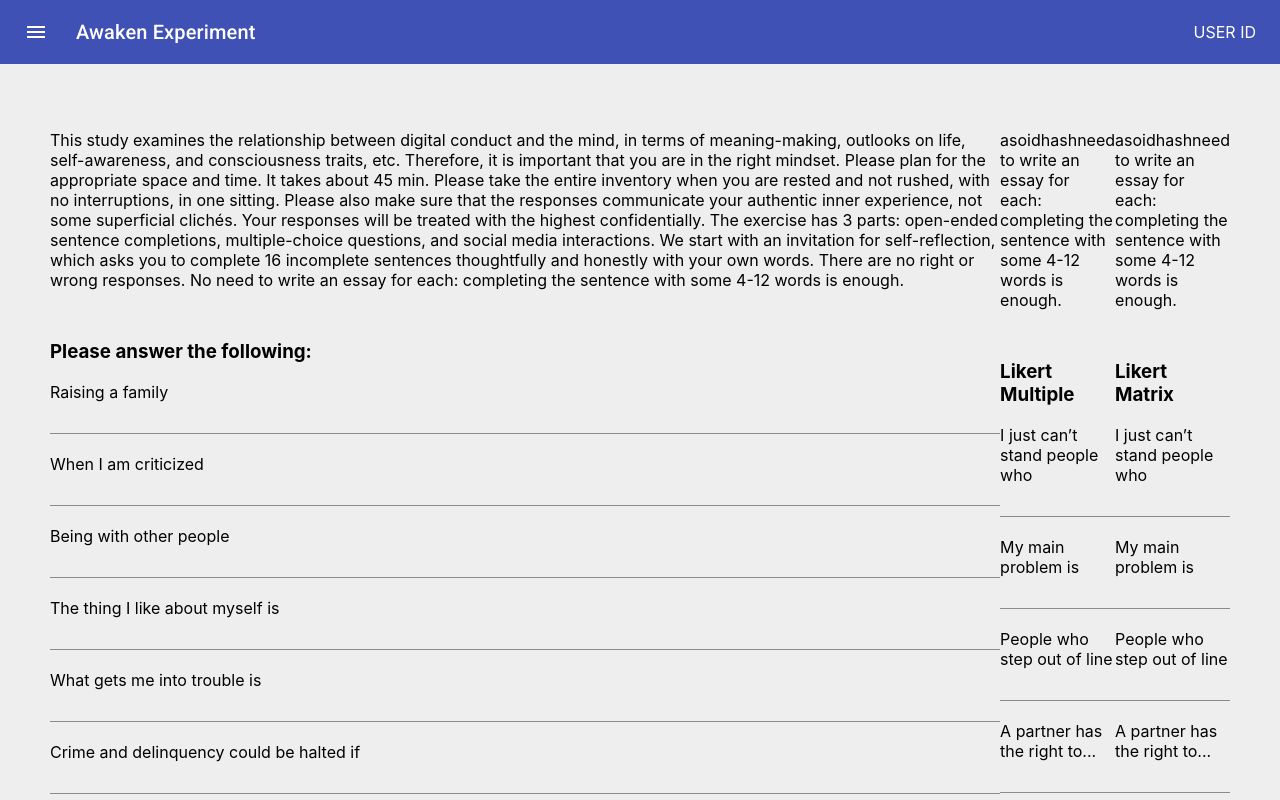
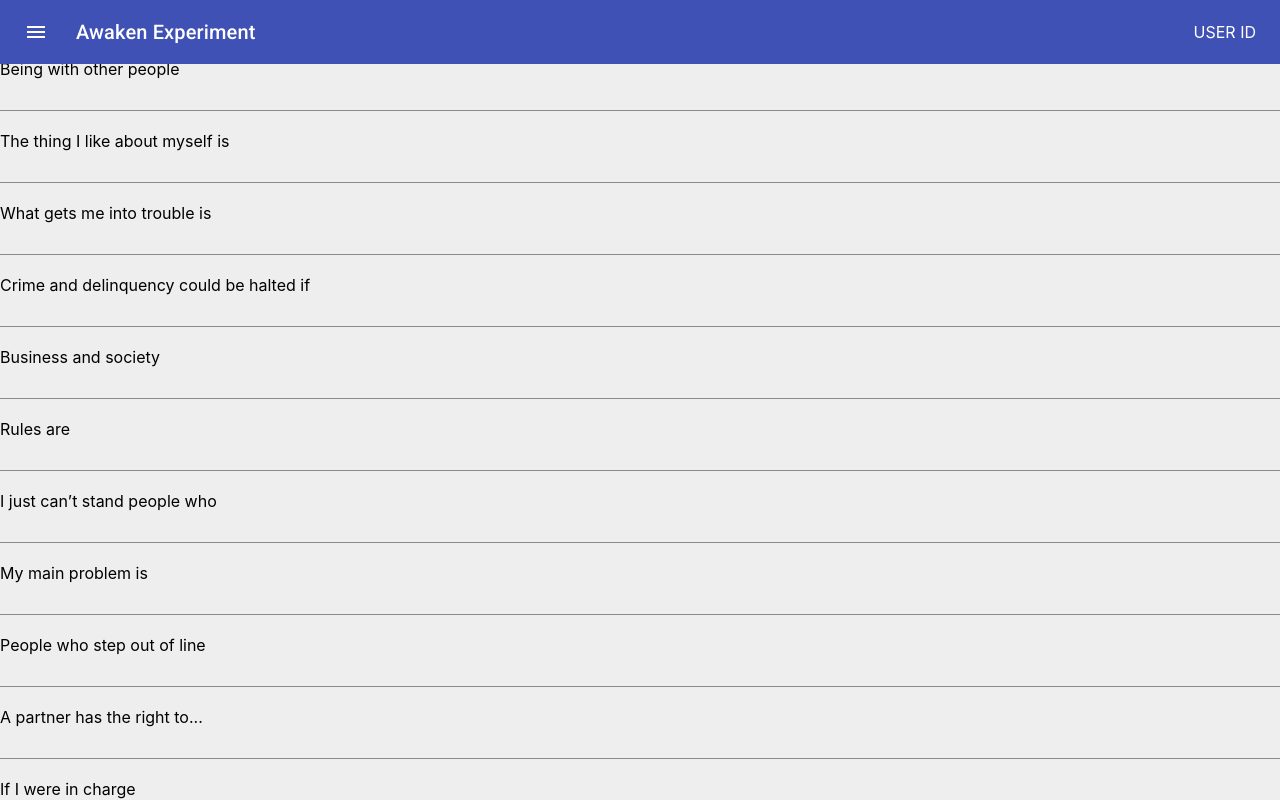
Before and after one commit to athakur36/AwakenExperiment, a React (Create React App) app: page /survey in a window 1280 px wide. Built offline with nearby package versions, Linux system fonts and the light colour scheme.

Commit message:
added stepper component for survey page

```diff
--- a/src/model/IV-Surveys-Data.js
+++ b/src/model/IV-Surveys-Data.js
@@ -31,7 +31,8 @@ export const IV_Surveys = [
               'My conscience bothers me if',
             ],
           },
-		surveyType: 'SCT'
+        surveyType: 'SCT',
+        step: 1
     },
     {
 		surveyData: {
@@ -47,7 +48,8 @@ export const IV_Surveys = [
               'My conscience bothers me if',
             ],
           },
-		surveyType: 'LIKERT_MULTIPLE'
+        surveyType: 'LIKERT_MULTIPLE',
+        step: 2
     },
     {
 		surveyData: {
@@ -63,6 +65,24 @@ export const IV_Surveys = [
               'My conscience bothers me if',
             ],
           },
-		surveyType: 'LIKERT_MATRIX'
+        surveyType: 'LIKERT_MATRIX',
+        step: 3
+    },
+    {
+		surveyData: {
+            intro: `asoidhashneed to write an essay
+            for each: completing the sentence with some 4-12 words is enough.`,
+            questions: [
+              'I just can’t stand people who',
+              'My main problem is',
+              'People who step out of line',
+              'A partner has the right to...',
+              'If I were in charge',
+              'Technology',
+              'My conscience bothers me if',
+            ],
+          },
+        surveyType: 'LIKERT_MATRIX',
+        step: 4
 	}
 ];
--- a/src/pages/surveyPage.component.jsx
+++ b/src/pages/surveyPage.component.jsx
@@ -5,33 +5,121 @@ import Sct from '../components/questionnaire-format/sct.component';
 import { IV_Surveys } from '../model/IV-Surveys-Data';
 import LikertMultiple from '../components/questionnaire-format/likertMultiple.component';
 import LikertMatrix from '../components/questionnaire-format/likertMatrix.component';
+import Stepper from '@material-ui/core/Stepper';
+import Step from '@material-ui/core/Step';
+import StepLabel from '@material-ui/core/StepLabel';
+import Button from '@material-ui/core/Button';
 
-const useStyles = makeStyles({
+const useStyles = makeStyles((theme) => ({
   surveyRoot: {
     width: '100%',
     height: '100%',
     display: 'flex',
     padding: '50px',
   },
-});
+  root: {
+    width: '100%',
+  },
+  button: {
+    marginRight: theme.spacing(1),
+  },
+  instructions: {
+    marginTop: theme.spacing(1),
+    marginBottom: theme.spacing(1),
+  },
+}));
 
 const SurveyPage = ({ match }) => {
   const classes = useStyles();
+  const [activeStep, setActiveStep] = React.useState(0);
 
-  return (
-    <div className={classes.surveyRoot}>
-      {IV_Surveys.map((ivSurvey, index) => {
+  const handleNext = () => {
+    setActiveStep((prevActiveStep) => prevActiveStep + 1);
+  };
+
+  const handleBack = () => {
+    setActiveStep((prevActiveStep) => prevActiveStep - 1);
+  };
+
+  const handleReset = () => {
+    setActiveStep(0);
+  };
+
+  const renderSwitch = (activeStep) => {
+    const ivSurvey = IV_Surveys[activeStep];
     switch (ivSurvey.surveyType) {
       case 'SCT':
-            return <Sct questData={ivSurvey.surveyData} />;
+        return (
+          <Sct
+            key={'survey-' + ivSurvey.step}
+            questData={ivSurvey.surveyData}
+          />
+        );
       case 'LIKERT_MULTIPLE':
-            return <LikertMultiple questData={ivSurvey.surveyData} />;
+        return (
+          <LikertMultiple
+            key={'survey-' + ivSurvey.step}
+            questData={ivSurvey.surveyData}
+          />
+        );
       case 'LIKERT_MATRIX':
-            return <LikertMatrix questData={ivSurvey.surveyData} />;
+        return (
+          <LikertMatrix
+            key={'survey-' + ivSurvey.step}
+            questData={ivSurvey.surveyData}
+          />
+        );
       default:
         return <div>Survey Type is Invalid</div>;
     }
+  };
+
+  return (
+    <div className={classes.root}>
+      <div>IV SURVEY PAGE</div>
+      <Stepper activeStep={activeStep}>
+        {IV_Surveys.map((ivSurvey, index) => {
+          return (
+            <Step key={'step-' + index}>
+              <StepLabel />
+            </Step>
+          );
         })}
+      </Stepper>
+      <div>
+        {activeStep === IV_Surveys.length ? (
+          <div>
+            <div className={classes.instructions}>
+              All steps completed - you&apos;re finished
+            </div>
+            <Button onClick={handleReset} className={classes.button}>
+              Reset
+            </Button>
+          </div>
+        ) : (
+          <div>
+            {renderSwitch(activeStep)}
+            <div>
+              <Button
+                disabled={activeStep === 0}
+                onClick={handleBack}
+                className={classes.button}
+              >
+                Back
+              </Button>
+
+              <Button
+                variant='contained'
+                color='primary'
+                onClick={handleNext}
+                className={classes.button}
+              >
+                {activeStep === IV_Surveys.length - 1 ? 'Finish' : 'Next'}
+              </Button>
+            </div>
+          </div>
+        )}
+      </div>
     </div>
   );
 };
```
Lines whose indentation alone changed are shown as unchanged.
